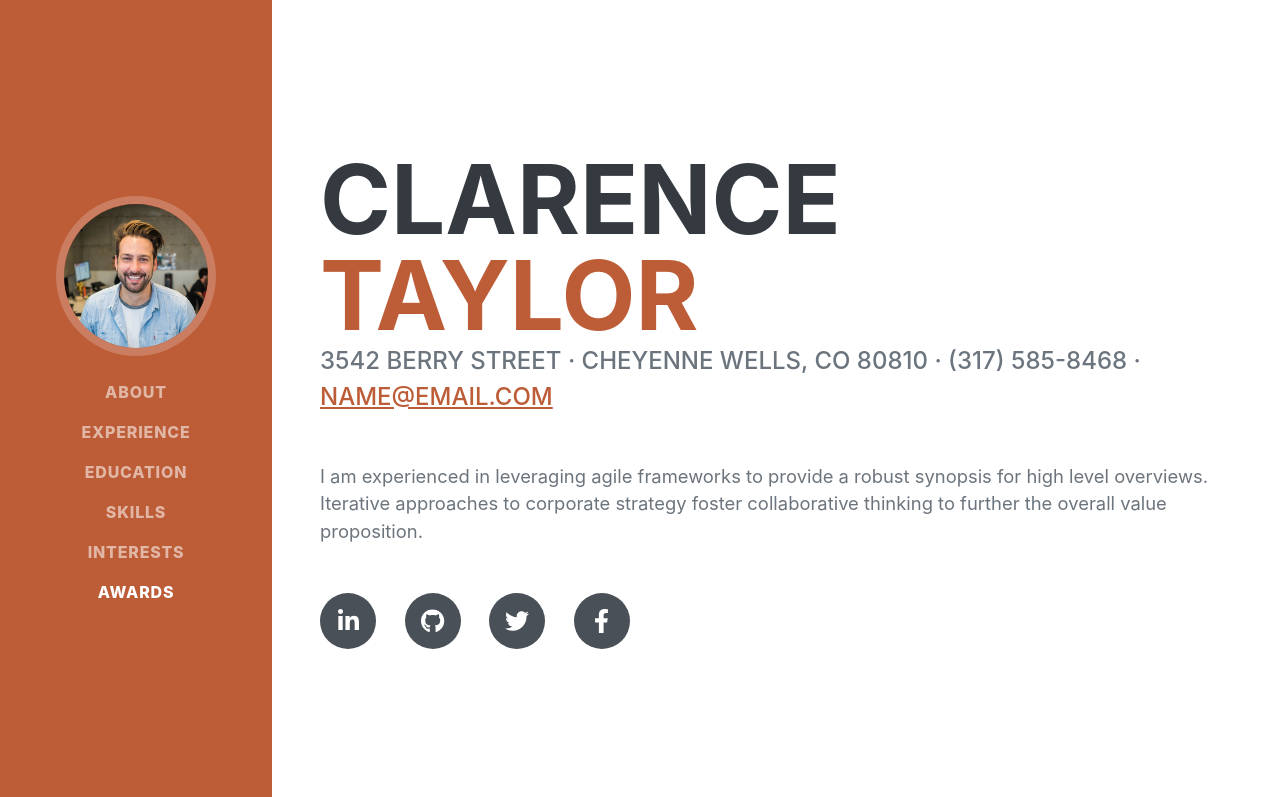
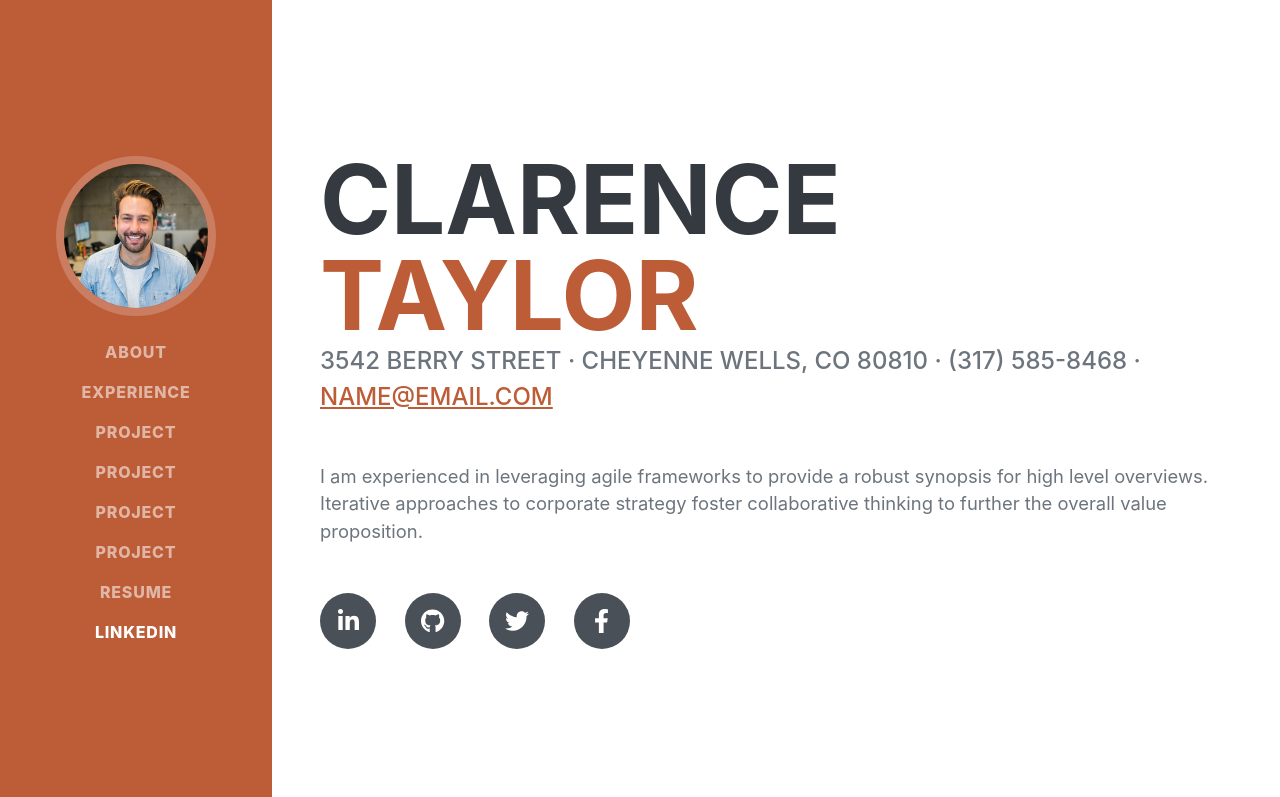
Before and after one commit to matastengo/newportfolio, a plain HTML site: page new/index.html in a window 1280 px wide. Shown: the top 797 px of the page. Drawn offline with nearby package versions, Linux system fonts and the light colour scheme; a web font is replaced by a local one.

Commit message:
Update index.html

```diff
--- a/new/index.html
+++ b/new/index.html
@@ -19,7 +19,7 @@
         <!-- Navigation-->
         <nav class="navbar navbar-expand-lg navbar-dark bg-primary fixed-top" id="sideNav">
             <a class="navbar-brand js-scroll-trigger" href="#page-top">
-                <span class="d-block d-lg-none">Clarence Taylor</span>
+                <span class="d-block d-lg-none">Mathew Astengo</span>
                 <span class="d-none d-lg-block"><img class="img-fluid img-profile rounded-circle mx-auto mb-2" src="assets/img/profile.jpg" alt="..." /></span>
             </a>
             <button class="navbar-toggler" type="button" data-bs-toggle="collapse" data-bs-target="#navbarResponsive" aria-controls="navbarResponsive" aria-expanded="false" aria-label="Toggle navigation"><span class="navbar-toggler-icon"></span></button>
@@ -27,10 +27,12 @@
                 <ul class="navbar-nav">
                     <li class="nav-item"><a class="nav-link js-scroll-trigger" href="#about">About</a></li>
                     <li class="nav-item"><a class="nav-link js-scroll-trigger" href="#experience">Experience</a></li>
-                    <li class="nav-item"><a class="nav-link js-scroll-trigger" href="#education">Education</a></li>
-                    <li class="nav-item"><a class="nav-link js-scroll-trigger" href="#skills">Skills</a></li>
-                    <li class="nav-item"><a class="nav-link js-scroll-trigger" href="#interests">Interests</a></li>
-                    <li class="nav-item"><a class="nav-link js-scroll-trigger" href="#awards">Awards</a></li>
+                    <li class="nav-item"><a class="nav-link js-scroll-trigger" href="#education">Project</a></li>
+                    <li class="nav-item"><a class="nav-link js-scroll-trigger" href="#skills">Project</a></li>
+                    <li class="nav-item"><a class="nav-link js-scroll-trigger" href="#skills">Project</a></li>
+                    <li class="nav-item"><a class="nav-link js-scroll-trigger" href="#skills">Project</a></li>
+                    <li class="nav-item"><a class="nav-link js-scroll-trigger" href="#interests">Resume</a></li>
+                    <li class="nav-item"><a class="nav-link js-scroll-trigger" href="#awards">LinkedIn</a></li>
                 </ul>
             </div>
         </nav>
```
